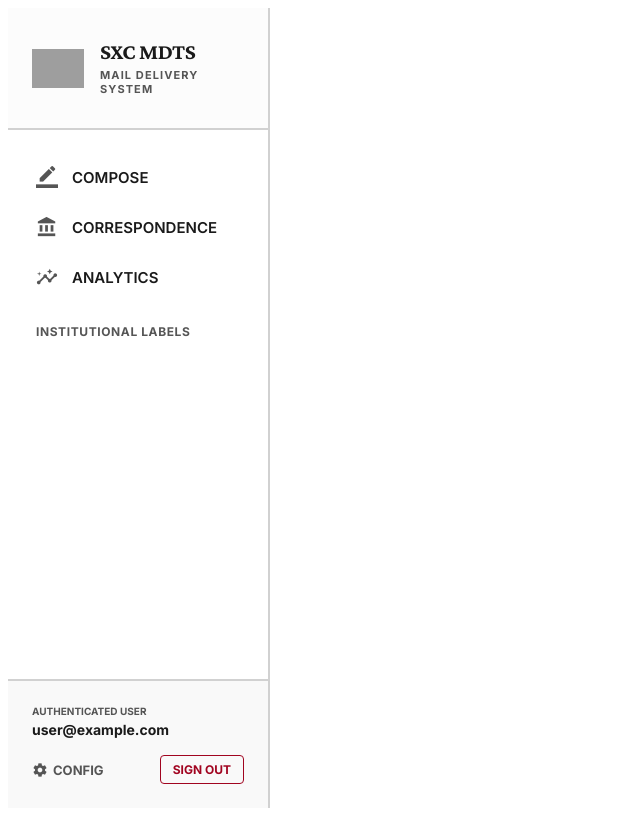
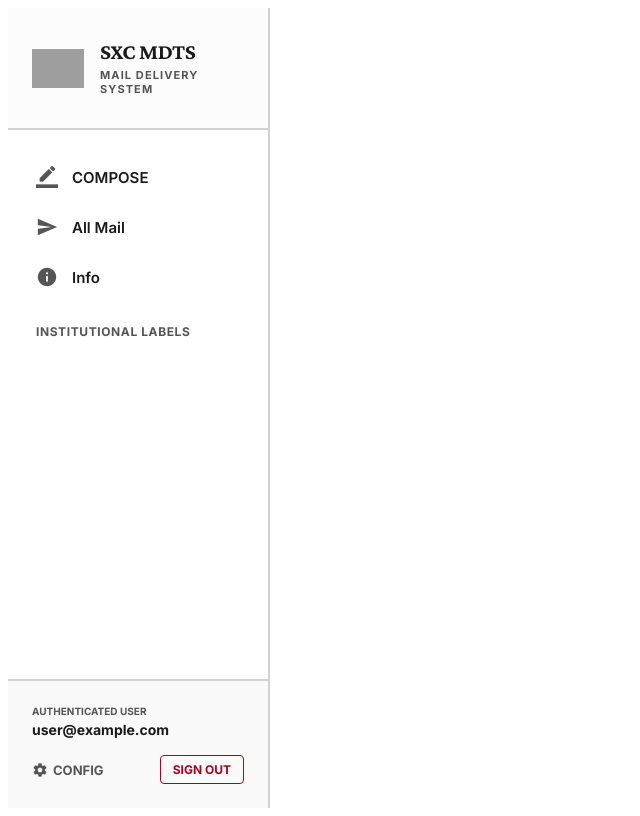
Before and after one commit to Suchibrata-Patra/SXCMDTSHR, a PHP site: page /sidebar.php in a window 1280 px wide. Shown: the whole page, without its empty margins (0-640 px from the left). Run offline with PHP 8.4, Linux system fonts and the light colour scheme; data that the repository does not hold is empty; grey boxes are pictures that could not be loaded.

Commit message:
Cahanegd

```diff
--- a/sidebar.php
+++ b/sidebar.php
@@ -240,13 +240,13 @@ $unlabeledCount = getUnlabeledEmailCount($userEmail);
             </a>
 
             <a href="sent_history.php" class="nav-item <?= ($current_page == 'sent_history') ? 'active' : ''; ?>">
-                <span class="material-icons">account_balance</span>
-                <span>CORRESPONDENCE</span>
+                <span class="material-icons">send</span>
+                <span>All Mail</span>
             </a>
 
             <a href="send.php" class="nav-item <?= ($current_page == 'send') ? 'active' : ''; ?>">
-                <span class="material-icons">insights</span>
-                <span>ANALYTICS</span>
+                <span class="material-icons">info</span>
+                <span>Info</span>
             </a>
 
             <div class="nav-section-title">Institutional Labels</div>
```
